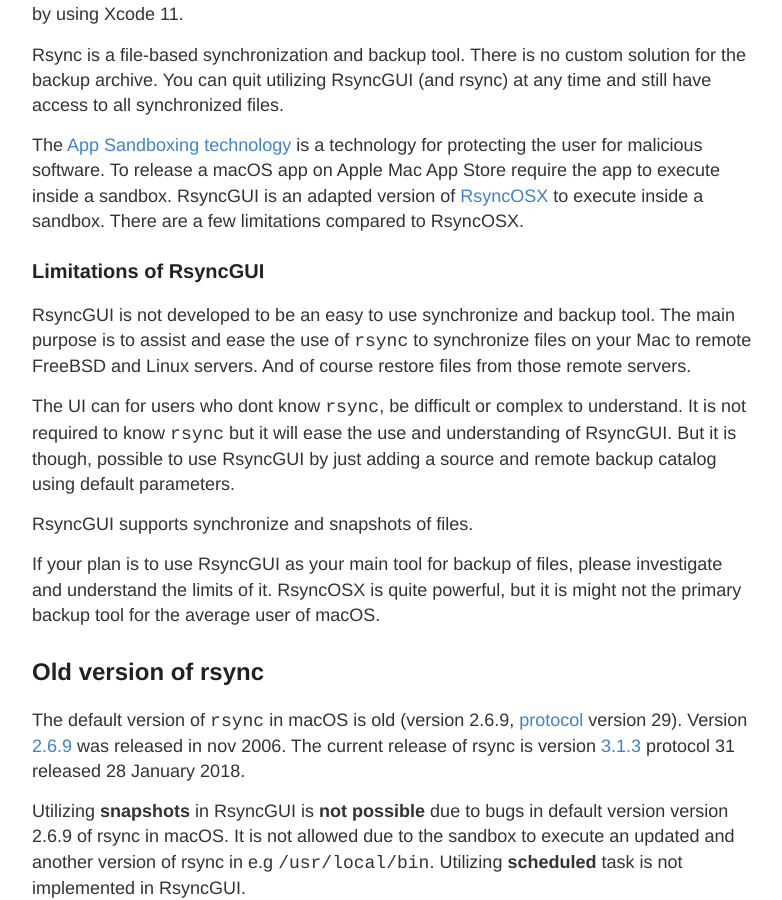
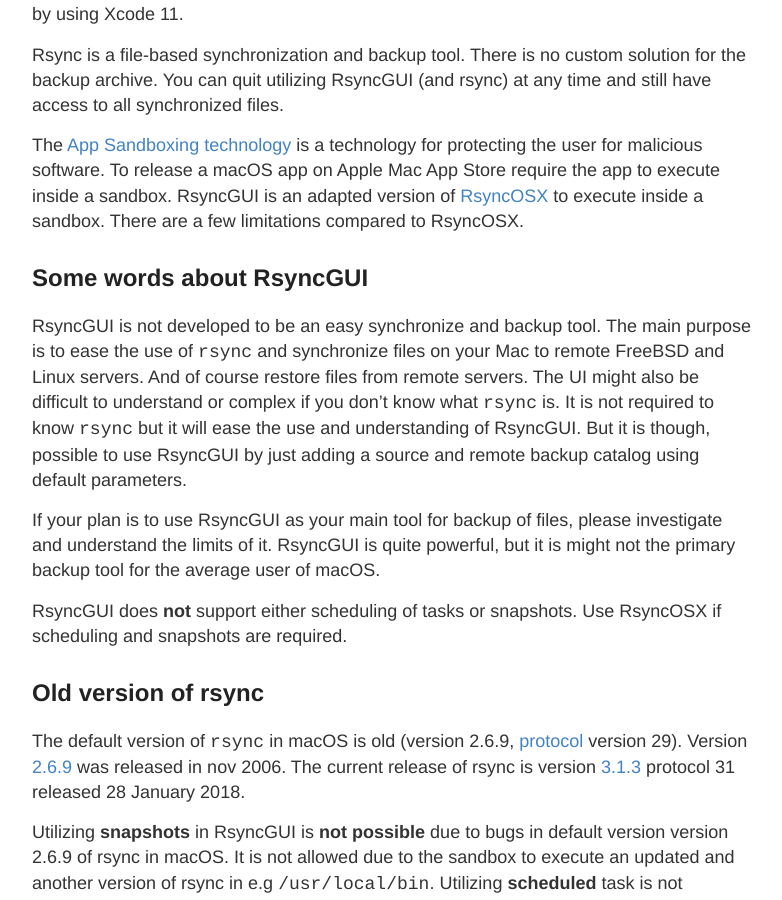
Before and after one commit to d2s/Documentation, a Jekyll site: the page built from _posts/2018-04-10-RsyncGUIChangelog.md, in a window 1280 px wide and 900 px high, scrolled down 275 px. Shown: the whole window, without its empty margins (248-1030 px from the left). Built offline with Jekyll 4.4.1, drawn with Linux system fonts in a browser that asks for light colours.

Commit message:
Update 2018-04-10-RsyncGUIChangelog.md

```diff
--- a/_posts/2018-04-10-RsyncGUIChangelog.md
+++ b/_posts/2018-04-10-RsyncGUIChangelog.md
@@ -9,15 +9,13 @@ Rsync is a file-based synchronization and backup tool. There is no custom soluti
 
 The [App Sandboxing technology](https://developer.apple.com/app-sandboxing/) is a technology for protecting the user for malicious software. To release a macOS app on Apple Mac App Store require the app to execute inside a sandbox. RsyncGUI is an adapted version of [RsyncOSX](https://github.com/rsyncOSX/RsyncOSX) to execute inside a sandbox. There are a few limitations compared to RsyncOSX.
 
-### Limitations of RsyncGUI
+## Some words about RsyncGUI
 
-RsyncGUI is not developed to be an easy to use synchronize and backup tool. The main purpose is to assist and ease the use of `rsync` to synchronize files on your Mac to remote FreeBSD and Linux servers. And of course restore files from those remote servers.
+RsyncGUI is not developed to be an easy synchronize and backup tool. The main purpose is to ease the use of `rsync` and synchronize files on your Mac to remote FreeBSD and Linux servers. And of course restore files from remote servers. The UI might also be difficult to understand or complex if you don't know what `rsync` is. It is not required to know `rsync` but it will ease the use and understanding of RsyncGUI. But it is though, possible to use RsyncGUI by just adding a source and remote backup catalog using default parameters.
 
-The UI can for users who dont know `rsync`, be difficult or complex to understand. It is not required to know `rsync` but it will ease the use and understanding of RsyncGUI. But it is though, possible to use RsyncGUI by just adding a source and remote backup catalog using default parameters.
+If your plan is to use RsyncGUI as your main tool for backup of files, please investigate and understand the limits of it. RsyncGUI is quite powerful, but it is might not the primary backup tool for the average user of macOS.
 
-RsyncGUI supports synchronize and snapshots of files.
-
-If your plan is to use RsyncGUI as your main tool for backup of files, please investigate and understand the limits of it. RsyncOSX is quite powerful, but it is might not the primary backup tool for the average user of macOS.
+RsyncGUI does **not** support either scheduling of tasks or snapshots. Use RsyncOSX if scheduling and snapshots are required.
 
 ## Old version of rsync
 
```
